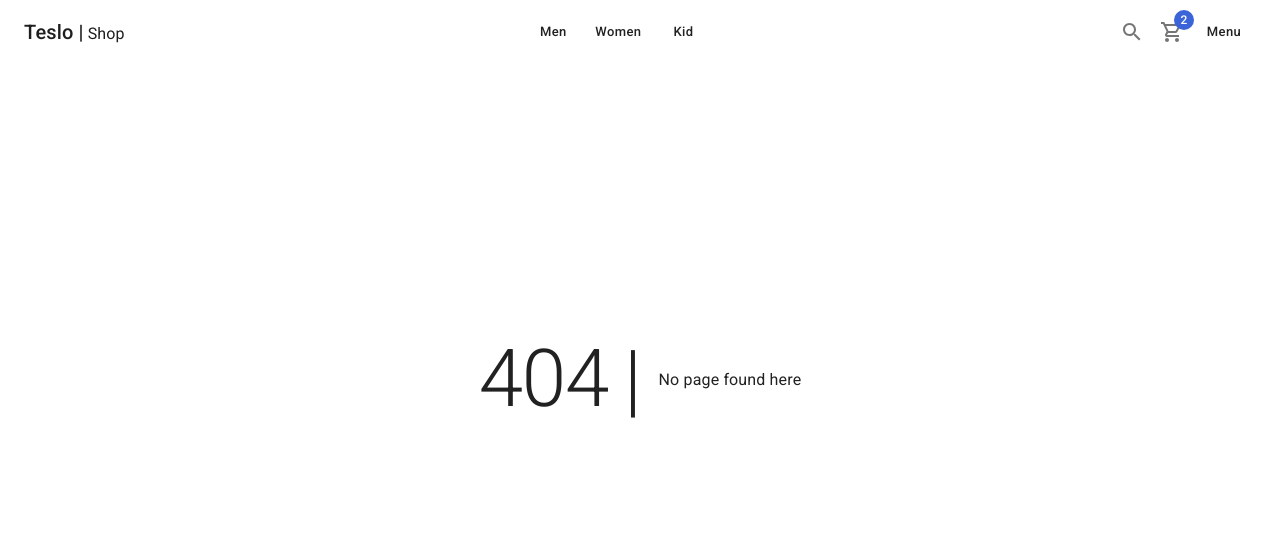
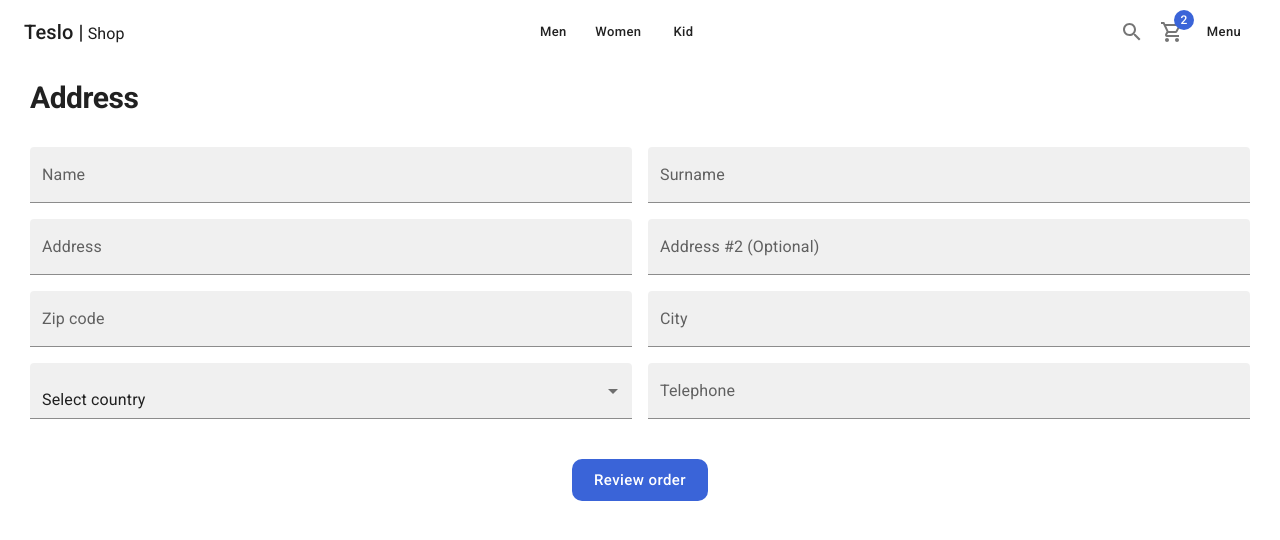
Before and after one commit to FranCarn/Teslo-shop-NextJS, a Next.js app: page /checkout/address in a window 1280 px wide. Before the commit this address had no page. Shown: the top 540 px of the page. Built offline with nearby package versions, Linux system fonts and the light colour scheme.

Commit message:
order summary layout ready

```diff
--- a/pages/cart/index.tsx
+++ b/pages/cart/index.tsx
@@ -20,7 +20,7 @@ const CartPage = () => {
         </Typography>
         <Grid container>
           <Grid item xs={12} sm={7}>
-            <CartList />
+            <CartList editable />
           </Grid>
           <Grid item xs={12} sm={5}>
             <Card className="summary-card">
--- /dev/null
+++ b/pages/checkout/address.tsx
@@ -0,0 +1,74 @@
+import React from "react";
+import { ShopLayout } from "../../components/layouts";
+import {
+  Box,
+  Button,
+  FormControl,
+  Grid,
+  InputLabel,
+  MenuItem,
+  Select,
+  TextField,
+  Typography,
+} from "@mui/material";
+
+const AddressPage = () => {
+  return (
+    <ShopLayout
+      title="Addres to checkout"
+      pageDescription="Confirm addres to send products"
+    >
+      <>
+        <Typography variant="h1" component="h1">
+          Address
+        </Typography>
+        <Grid container spacing={2} sx={{ mt: 2 }}>
+          <Grid item xs={12} sm={6}>
+            <TextField label="Name" variant="filled" fullWidth />
+          </Grid>
+          <Grid item xs={12} sm={6}>
+            <TextField label="Surname" variant="filled" fullWidth />
+          </Grid>
+          <Grid item xs={12} sm={6}>
+            <TextField label="Address" variant="filled" fullWidth />
+          </Grid>
+          <Grid item xs={12} sm={6}>
+            <TextField
+              label="Address #2 (Optional)"
+              variant="filled"
+              fullWidth
+            />
+          </Grid>
+          <Grid item xs={12} sm={6}>
+            <TextField label="Zip code" variant="filled" fullWidth />
+          </Grid>
+          <Grid item xs={12} sm={6}>
+            <TextField label="City" variant="filled" fullWidth />
+          </Grid>
+          <Grid item xs={12} sm={6}>
+            <FormControl fullWidth>
+              <Select variant="filled" label="country" value={0}>
+                <MenuItem value={0} disabled>
+                  Select country
+                </MenuItem>
+                <MenuItem value={1}>Argentina</MenuItem>
+                <MenuItem value={2}>Chile</MenuItem>
+                <MenuItem value={3}>Brasil</MenuItem>
+              </Select>
+            </FormControl>
+          </Grid>
+          <Grid item xs={12} sm={6}>
+            <TextField label="Telephone" variant="filled" fullWidth />
+          </Grid>
+        </Grid>
+        <Box sx={{ mt: 5 }} display="flex" justifyContent="center">
+          <Button color="secondary" className="circular-btn" size="large">
+            Review order
+          </Button>
+        </Box>
+      </>
+    </ShopLayout>
+  );
+};
+
+export default AddressPage;
```
Also changed, not shown: pages/checkout/summary.tsx (added, +66 -0 lines).
